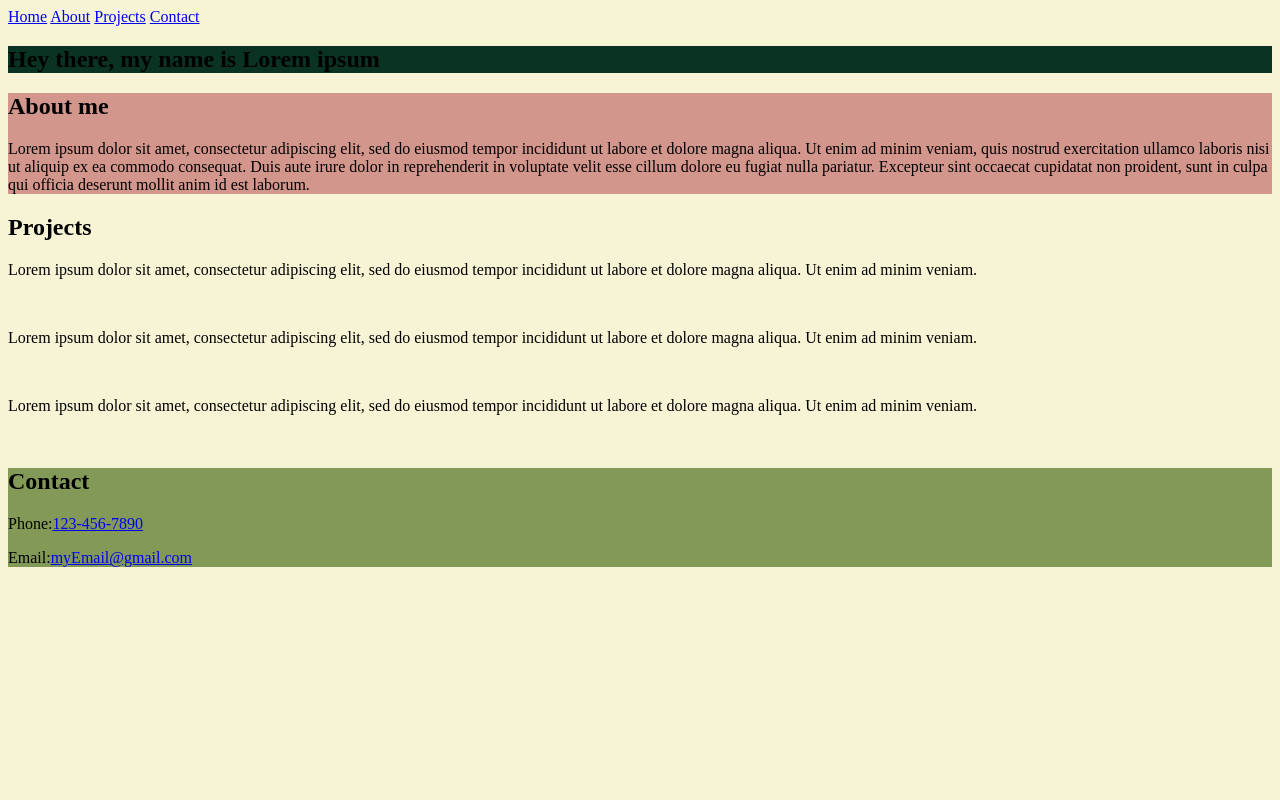
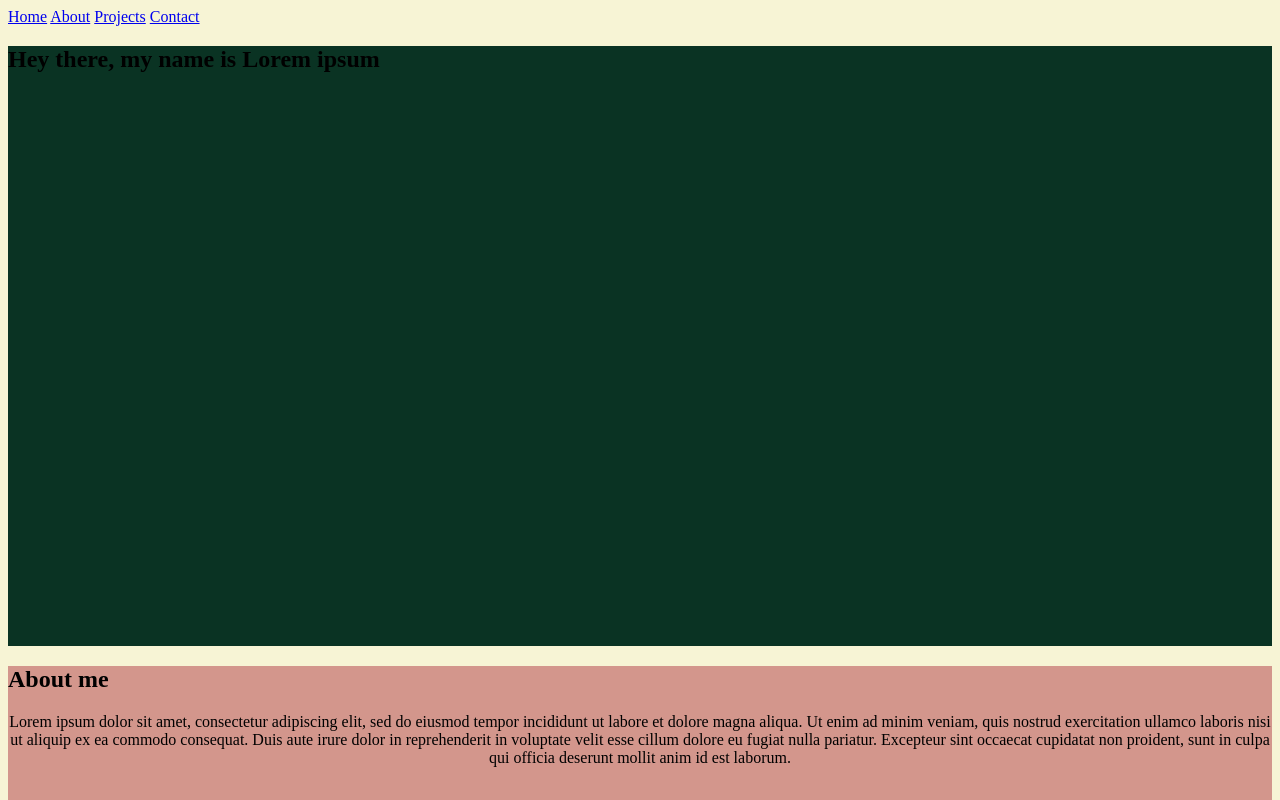
Before and after one commit to Jchare/Webfolio, a plain HTML site: page index.html in a window 1280 px wide. Shown: the top 800 px of the page. Drawn offline with Linux system fonts and the light colour scheme.

Commit message:
Add files via upload

```diff
--- a/Style.css
+++ b/Style.css
@@ -3,18 +3,26 @@ body{
 }
 #home {
     background-color: #0A3323;
+    min-height:600px;
+
+}
+#welcome-message{
+    text-align: center;
 }
 
 #about {
     background-color: #D3968C;
+    min-height:600px;
 }
 
 #projects {
     background-color: #F7F4D5;
+    min-height:600px;
 
 }
 
 #contact {
     background-color: #839958;
+    min-height:500px;
 
 }
--- a/index.html
+++ b/index.html
@@ -26,7 +26,7 @@
             </section>
             <section id="about">
                 <h2>About me</h2>
-                <p>Lorem ipsum dolor sit amet, consectetur adipiscing elit, sed do eiusmod
+                <p id="welcome-message">Lorem ipsum dolor sit amet, consectetur adipiscing elit, sed do eiusmod
                     tempor incididunt ut labore et dolore magna aliqua. Ut enim ad minim veniam,
                     quis nostrud exercitation ullamco laboris nisi ut aliquip ex ea commodo
                     consequat. Duis aute irure dolor in reprehenderit in voluptate velit esse
```
